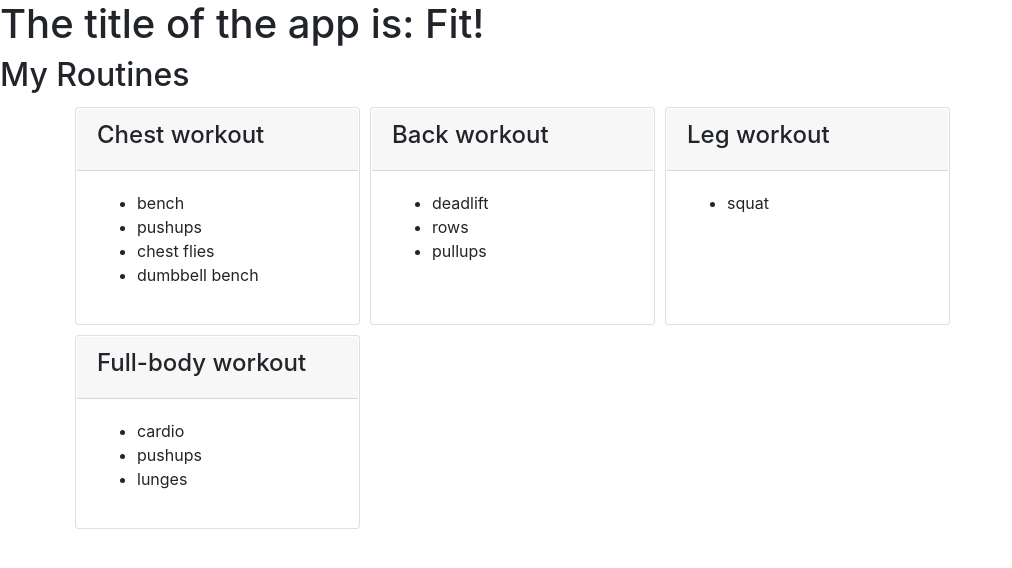
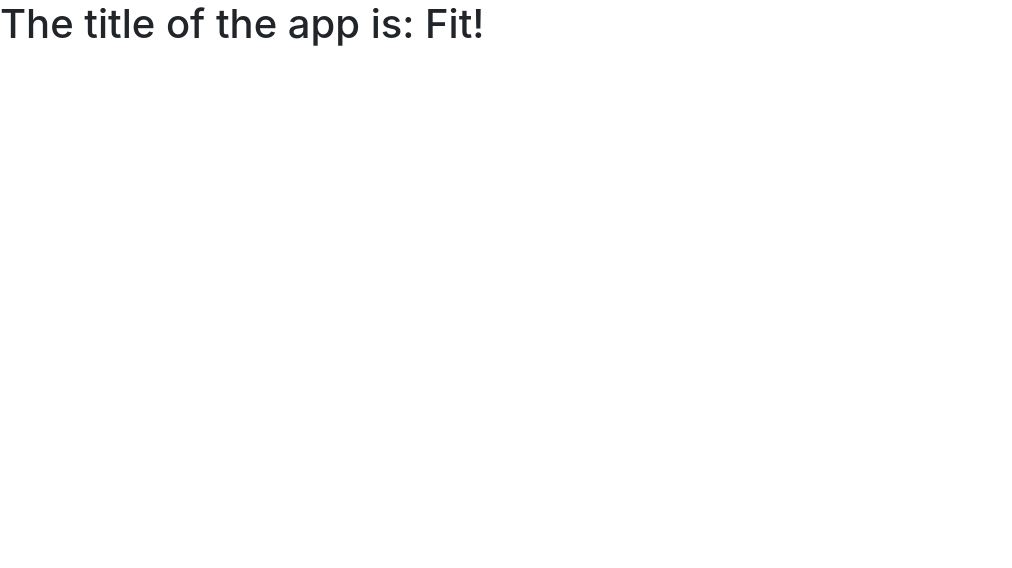
Before and after one commit to seanburtner/fitness, an Angular app in the folder fitness_app/fit/: page / in a window 1280 px wide. Shown: the top 568 px of the page, without its empty margins (0-1012 px from the left). Built offline with nearby package versions, Linux system fonts and the light colour scheme.

Commit message:
make it route to routines page

```diff
--- a/fitness_app/fit/src/app/app.component.html
+++ b/fitness_app/fit/src/app/app.component.html
@@ -1,4 +1,3 @@
 <h1> The title of the app is: {{ title }} </h1>
-<app-routines></app-routines>
 
 <router-outlet></router-outlet>
--- a/fitness_app/fit/src/app/app.module.ts
+++ b/fitness_app/fit/src/app/app.module.ts
@@ -5,6 +5,7 @@ import { NgbModule } from '@ng-bootstrap/ng-bootstrap';
 import { AppRoutingModule } from './app-routing.module';
 import { AppComponent } from './app.component';
 import { RoutinesComponent } from './routines/routines.component';
+import { RouterModule } from '@angular/router';
 
 @NgModule({
   declarations: [
@@ -14,7 +15,10 @@ import { RoutinesComponent } from './routines/routines.component';
   imports: [
     BrowserModule,
     AppRoutingModule,
-    NgbModule
+    NgbModule,
+    RouterModule.forRoot([
+      { path: 'routines', component: RoutinesComponent },
+    ])
   ],
   providers: [],
   bootstrap: [AppComponent]
```
